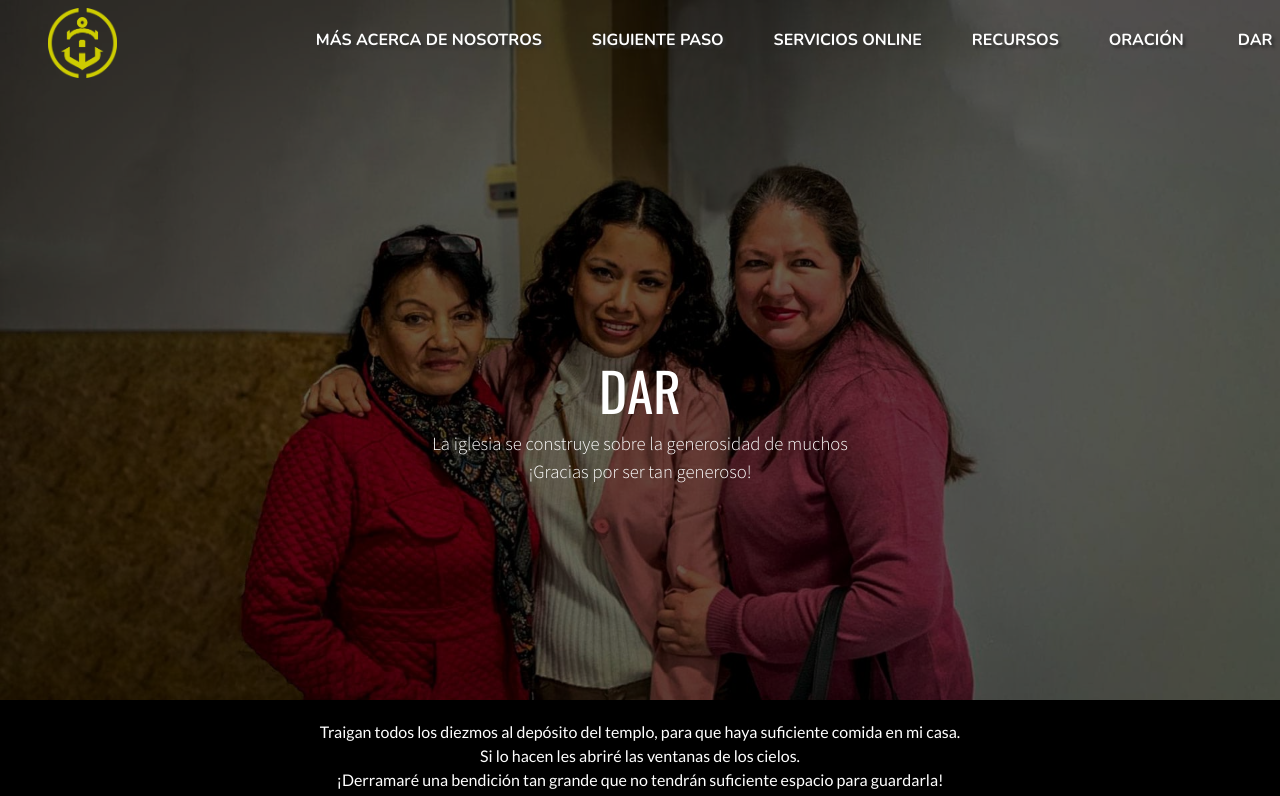
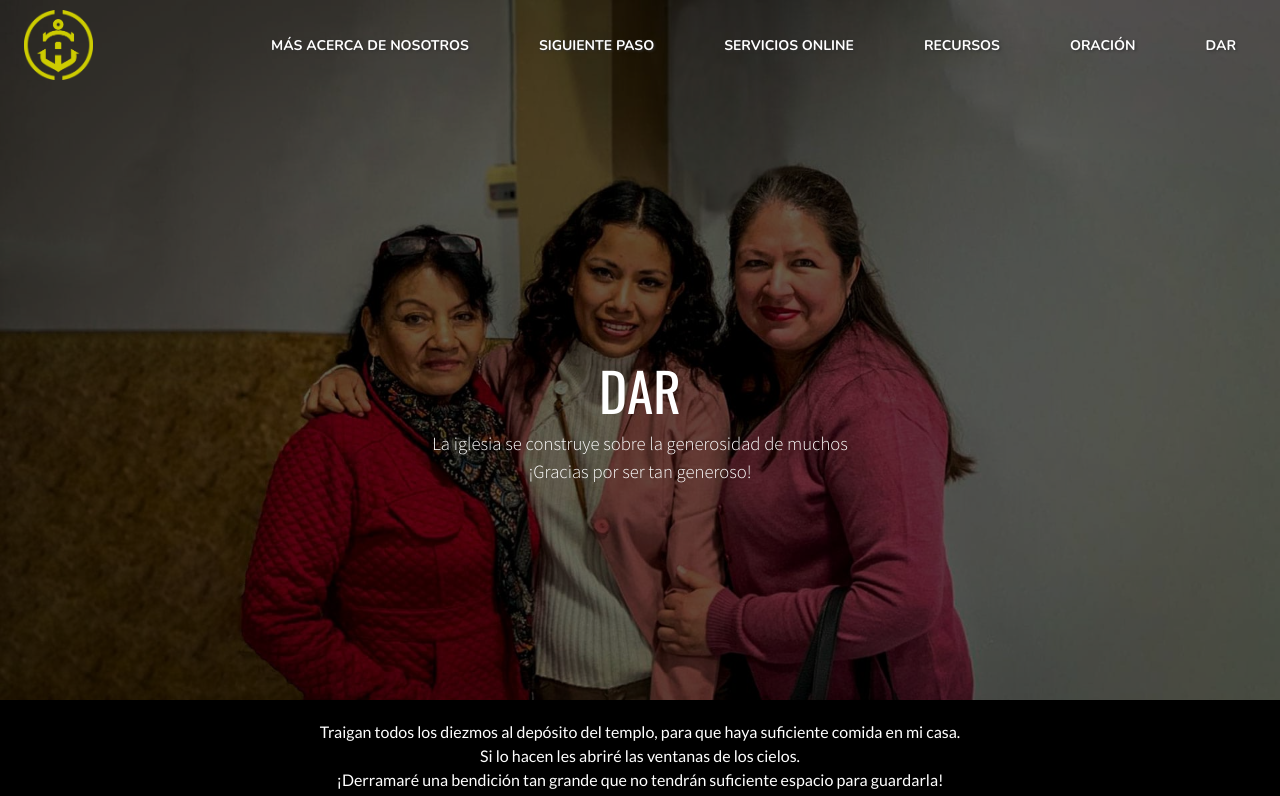
Before and after one commit to theonlybenjamin/ancla-dar, an Angular app: page /dar in a window 1280 px wide. Shown: the top 796 px of the page. Built offline with nearby package versions, Linux system fonts and the light colour scheme.

Commit message:
mejorando header

```diff
--- a/src/app/components/footer/footer.component.html
+++ b/src/app/components/footer/footer.component.html
@@ -35,7 +35,7 @@
      </section>
 
       <section class="col-sm-12 col-md-3 col-lg-3">
-        <h5 class="title margin" style="margin-top: 1rem;">Siguiente paso</h5>
+        <h5 class="title margin" style="margin-top: 2rem;">Siguiente paso</h5>
         <ul class="content list-unstyled">
           <li (click)="notAvalibleModal()" class="link pointer pt-1"><p>Crecer</p></li>
           <li (click)="notAvalibleModal()" class="link pointer" style="margin-right: -17px;"><p>Comunidades de hogar</p></li>
@@ -68,7 +68,7 @@
       </section>
     </div>
   </div>
-    <section class="social-media-row">
+    <section class="social-media-row py-1">
       <div class="row d-flex align-items-center text-center">
         <a class="box" href="https://www.facebook.com/ccancla" target="_blank">
           <img src="assets/social-media-icons/facebook.png"></a>
--- a/src/app/components/footer/footer.component.scss
+++ b/src/app/components/footer/footer.component.scss
@@ -1,4 +1,5 @@
 $bacground-color:rgb(12, 12, 12);
+@import '../../sass/paleta.scss';
 
 .footer-layout {
     width: 100%;
@@ -9,7 +10,7 @@ $bacground-color:rgb(12, 12, 12);
 
     & .title {
         font-weight: bold;
-        font-size: 17px;
+        font-size: 15px;
         padding-bottom: 5px;
 
         &.margin{
@@ -19,14 +20,14 @@ $bacground-color:rgb(12, 12, 12);
 
     & .content {
         font-weight: 200;
-        font-size: 16px;
+        font-size: 14px;
         line-height: 13px;
         & .link {
             color: white;
             text-decoration: none;
 
             &:hover {
-                color: rgba(253, 206, 87);
+                color: $primary-color;
             }
         }
     }
@@ -37,9 +38,7 @@ $bacground-color:rgb(12, 12, 12);
     }
     & .social-media-row{
         background-color: $bacground-color;
-        padding-top: 9px;
         margin-top: 15px;
-        padding-bottom: 9px;
         & .row {
             margin-right: unset !important;
             margin-left: unset !important;
--- a/src/app/components/header/header.component.html
+++ b/src/app/components/header/header.component.html
@@ -1,24 +1,22 @@
-<header class="main-header" [ngClass]="{'ancla-header' : scroll, 'ancla-header-responsive': isHamburgerOpen }">
-    <div class="row">
-        <div class="col-2">
-            <img src="assets/logo.png" class="logo mt-2 ml-5" [ngClass]="{'going-down': scroll}" routerLink="/">
-        </div>
-        <nav class="menu col-10" id="menu">
-            <ul>
+<header class="header px-4" [ngClass]="{'menu--scroll' : scroll || isHamburgerOpen, 'show--menu': isHamburgerOpen }">
+	<figure>
+		<img src="assets/logo.png" class="logo" routerLink="/">
+	</figure>
+  <nav class="header__menu">
+    <ul class="text-center nunito text-uppercase">
       <li (click)="notAvalibleModal()">M&aacute;s acerca de nosotros</li>
       <li (click)="notAvalibleModal()">Siguiente paso</li>
       <li (click)="notAvalibleModal()">Servicios online</li>
       <li (click)="notAvalibleModal()">Recursos</li>
       <li (click)="notAvalibleModal()">Oraci&oacute;n</li>
-                <li class="pl-1" routerLink="/dar">Dar</li>
+      <li routerLink="/dar" (click)="changeIconStatus()">Dar</li>
     </ul>
   </nav>
-        <div class="hamburger-icon mt-4">
-            <div class="container" id="hamburger" (click)="changeIconStatus()">
-                <div class="bar bar1"[ngClass]="{'change' : isHamburgerOpen }"></div>
-                <div class="bar bar2"[ngClass]="{'change' : isHamburgerOpen }"></div>
-                <div class="bar bar3"[ngClass]="{'change' : isHamburgerOpen }"></div>
-            </div>
+  <div class="header__hamburger">
+    <div class="header__hamburger-container" id="hamburger" (click)="changeIconStatus()">
+      <div class="header__hamburger-bar header__hamburger-bar1"[ngClass]="{'change' : isHamburgerOpen }"></div>
+      <div class="header__hamburger-bar header__hamburger-bar2"[ngClass]="{'change' : isHamburgerOpen }"></div>
+      <div class="header__hamburger-bar header__hamburger-bar3"[ngClass]="{'change' : isHamburgerOpen }"></div>
     </div>
   </div>
 </header>
--- a/src/app/components/header/header.component.scss
+++ b/src/app/components/header/header.component.scss
@@ -1,118 +1,123 @@
-$bacground-color: #003037;
-$bacground-color-no-box: #003037;
+@import '../../sass/paleta.scss';
 
-.main-header{
+.header {
   width: 100%;
-    height: 80px;
+  height: 90px;
   position: fixed;
   top: 0px;
   z-index: 1049;
-
-    &.ancla-header{
-        background: $bacground-color;
-        box-shadow: 0 2px 5px rgba(16, 16, 16, 0.2);
+  display: flex;
+  align-items: center;
+  justify-content: space-between;
 	transition: background 0.3s ease;
 	transition: background 0.3s ease-in-out;
+  & .header__responsive--menu{
+    display: block;
+    opacity: 0;
+  }
+  & .logo {
+    height: 70px;
+    transition: height 0.4s ease-in-out;
+    cursor: pointer;
   }
 
-    & .logo{
-        height: 70px;
-        position: fixed;
-        transition: 0.5s ease;
-        cursor: pointer;
-        &.going-down{
+  &.menu--scroll {
+		height: 80px;
+    background: $secondary-color;
+    box-shadow: 0 2px 5px rgba(16, 16, 16, 0.5);
+    transition: background 0.3s ease-in-out;
+		transition: height 0.5s ease-in-out;
+    & .logo {
       height: 60px;
-            transition: 0.5s ease;
+      transition: height 0.5s ease-in-out;
+    }
+
+		li {
+			&:hover {
+				color: $primary-color;
 			}
 		}
-    & .menu {
-        font-family: 'Nunito' !important;
-        color: #fff;
-        text-align: center;
+  }
+
+  & .header__menu {
+    display: flex;
+    color: white;
+		height: inherit;
+    align-items: center;
+		margin-right: 20px;
+		font-size: 14px;
+		ul {
+			margin-bottom: 0px;
+			list-style: none;
+			display: inherit;
+			align-items: center;
 			li {
-           text-transform: uppercase;
-           display: inline;
-           line-height: 80px;
-           margin: 0 0 0 50px;
 				 cursor: pointer;
-           text-shadow: .18em .18em .18em rgb(49, 49, 49);
-           position: relative;
-           place-items: center;
+				 margin-left: 5em;
+				 text-shadow: .1em .1em .2em rgb(49, 49, 49);
 			}
 		}
-    & .hamburger-icon {
+  }
+  & .header__hamburger {
       display: none;
       position: fixed;
       right: 40px;
-        & .container {
+
+      & .header__hamburger-container {
         	display: inline-block;
         	cursor: pointer;
         }
-
-          & .bar {
+      & .header__hamburger-bar {
         width: 35px;
         height: 5px;
         background-color: #fff;
         margin: 6px 0;
         transition: 0.4s;
 
-            &.bar1.change {
+        &.header__hamburger-bar1.change {
           -webkit-transform: rotate(-45deg) translate(-9px, 6px);
           transform: rotate(-45deg) translate(-9px, 6px);
         }
-            &.bar2.change {
+        &.header__hamburger-bar2.change {
           opacity: 0;
         }
-            &.bar3.change {
+        &.header__hamburger-bar3.change {
           -webkit-transform: rotate(45deg) translate(-8px, -8px);
           transform: rotate(45deg) translate(-8px, -8px);
         }
       }
     }
+}
 
-    @media (max-width: 1262px){
-        .hamburger-icon {
+@media (max-width: 1024px){
+  .header {
+    & .header__menu {
+      display: none;
+      ul {
+        display: flex;
+        justify-content: center;
+        flex-direction: column;
+        align-items: center;
+        height: 300px;
+        width: 100%;
+        left: 0;
+        top: 80px;
+        background-color: black;
+        opacity: 1;
+        transition: opacity 0.3s ease-in-out;
+        border-radius: 0px 0px 20px 20px;
+        position: absolute;
+        padding: 0px;
+        li {
+          margin: 10px 0px 10px;
+        }
+      }
+      &.show {
+        display: flex;
+      }
+    }
+    & .header__hamburger {
       display: block;
     }
-        &.ancla-header-responsive{
-            background: $bacground-color-no-box;
-            box-shadow: 0 2px 5px rgba(16, 16, 16, 0.2);
-            transition: background 0.2s ease;
-            transition: background 0.2s ease-in-out;
-            height: 100%;
-            .row{
-                flex-direction: column;
   }
 }
-        .menu {
-            margin-top: 95px;
-            width: 100%;
-            height: fit-content;
-            text-align: left;
-            display: none;
-            max-width: unset;
-            overflow: auto;
-            transition: all 1s ease-in-out;
-            li {
-                margin: auto;
-                display: inherit;
-                font-size: 24px;
-                :first-child{
-                    margin-top: 30px;
-                }
-                &::after{
-                    width: 100px;
-                    height: 50px;
-                    background-color:#fff;
-
-                }
-            }
-
-            &.show{
-                display: inherit;
-                transition: all 1s ease-in-out;
-            }
-        }
-
-    }
-}
--- a/src/app/components/header/header.component.ts
+++ b/src/app/components/header/header.component.ts
@@ -11,6 +11,7 @@ import { NotAvalibleComponent } from '../not-avalible/not-avalible.component';
   styleUrls: ['./header.component.scss']
 })
 export class HeaderComponent implements OnInit, OnDestroy {
+
   public scroll = false;
   public isHamburgerOpen = false;
   private subcriptiosn = new Subscription();
@@ -43,16 +44,18 @@ export class HeaderComponent implements OnInit, OnDestroy {
   }
 
   private closeMenu() {
-    const menuElement = document.getElementById('menu').classList;
-    if (menuElement.contains('show')){
-      this.isHamburgerOpen = false;
-      menuElement.toggle('show');
+    if (document.getElementById('menu')){
+      const menuElement = document.getElementById('menu').classList;
+      if (menuElement.contains('show')){
+        this.isHamburgerOpen = false;
+        menuElement.toggle('show');
+      }
     }
   }
 
   public changeIconStatus() {
     this.isHamburgerOpen = !this.isHamburgerOpen;
-    document.getElementById('menu').classList.toggle('show');
+    if (document.querySelector('.header__menu')) document.querySelector('.header__menu').classList.toggle('show');
   }
 
   public notAvalibleModal(){
@@ -61,7 +64,7 @@ export class HeaderComponent implements OnInit, OnDestroy {
 
   @HostListener('window:scroll',['$event'])
   scrollTopTransparent(){
-    if(window.pageYOffset> 15){
+    if (window.pageYOffset> 15) {
       this.scroll = true;
     }else{
       this.scroll = false
--- /dev/null
+++ b/src/app/sass/paleta.scss
@@ -0,0 +1,3 @@
+$primary-color: #cdcc01;
+$secondary-color: #003037;
+$third-color: #36828f;
--- a/src/styles.scss
+++ b/src/styles.scss
@@ -29,7 +29,9 @@ body:not(.accesibility) li,img{
 .pointer {
   cursor: pointer;
 }
-
+figure {
+  margin: 0px !important;
+}
 .loader-wrapper {
   position: fixed;
   width: 100%;
@@ -158,5 +160,8 @@ body:not(.accesibility) li,img{
 .poppins{
   font-family: 'Poppins';
 }
+.nunito {
+  font-family: 'Nunito';
+}
 /* Importing Bootstrap SCSS file. */
 @import '~bootstrap/scss/bootstrap';
```
Lines whose indentation alone changed are shown as unchanged.
